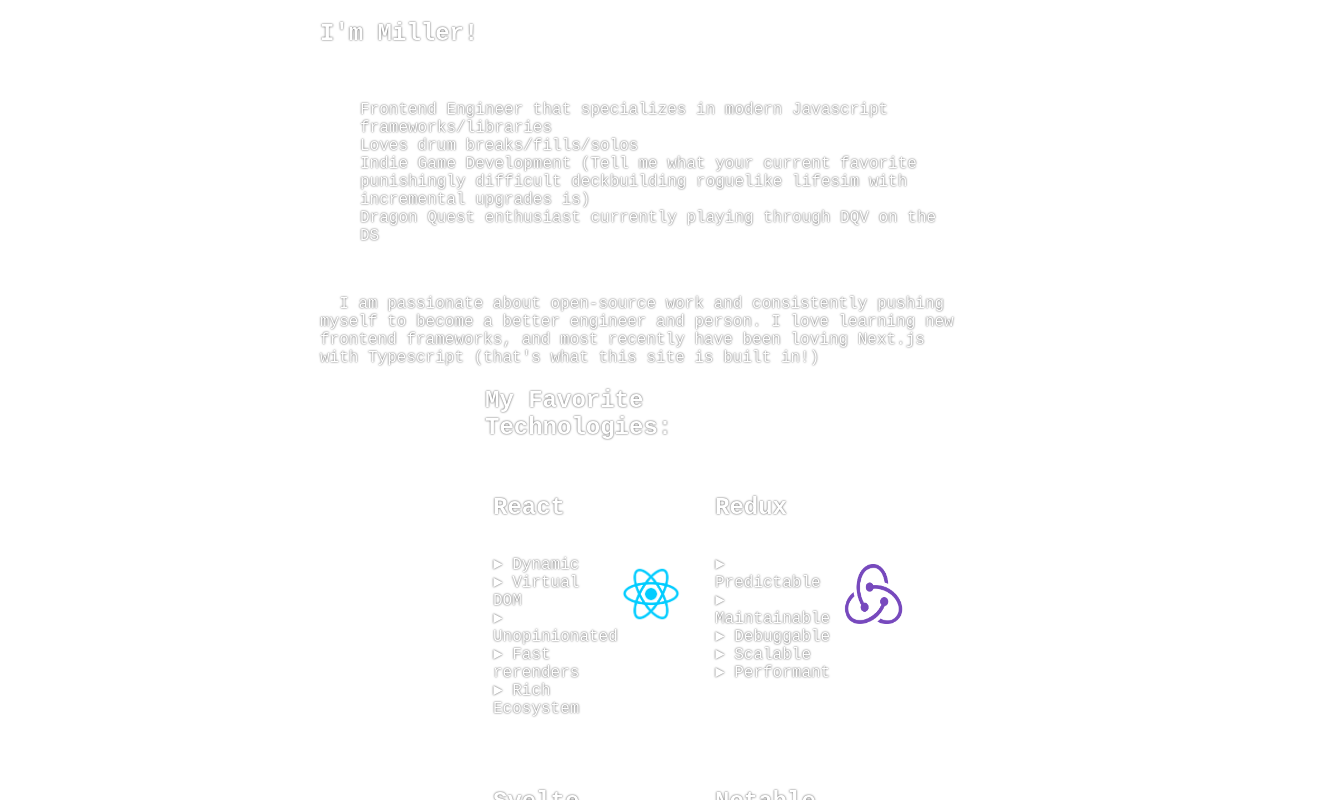
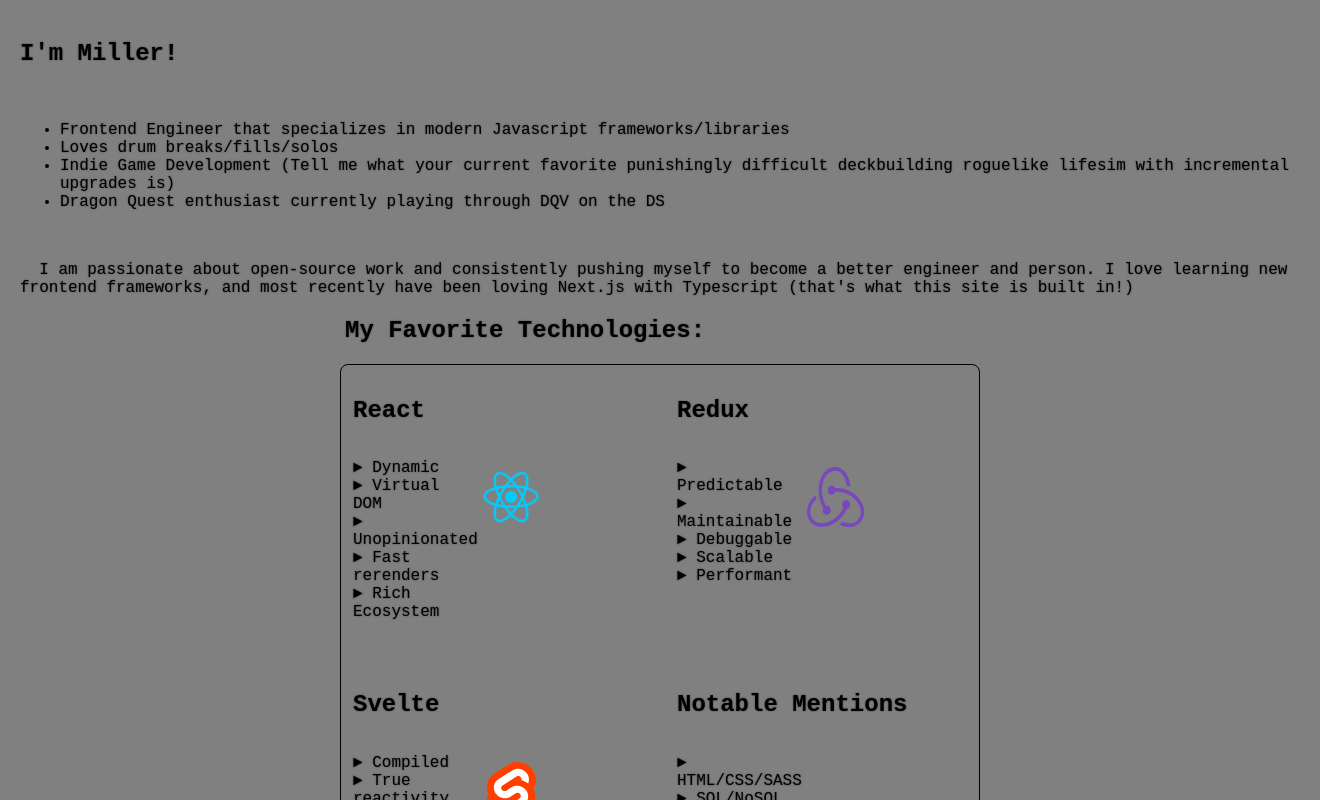
Before and after one commit to MillerJ20/portfolio-site, a Next.js app: page /About in a window 1280 px wide. Shown: the top 800 px of the page, 1320 px wide, since content can reach past the window. Built offline with nearby package versions, Linux system fonts and the light colour scheme; a web font is replaced by a local one.

Commit message:
Adjusted styling for about me page

```diff
--- a/styles/App.css
+++ b/styles/App.css
@@ -215,12 +215,17 @@
 
 .about-container {
   margin: auto;
+  padding: 20px;
+
   font-family: 'GarrickBold', monospace;
   user-select: none;
   text-shadow: 0px 0px 2px #444444;
   text-decoration: none;
-  color: white;
-  width: 50%;
+  color: black;
+  text: black;
+  width: 100vw;
+  height: 100vh;
+  background-color: gray;
 }
 
 /* Technologies Component */
```
